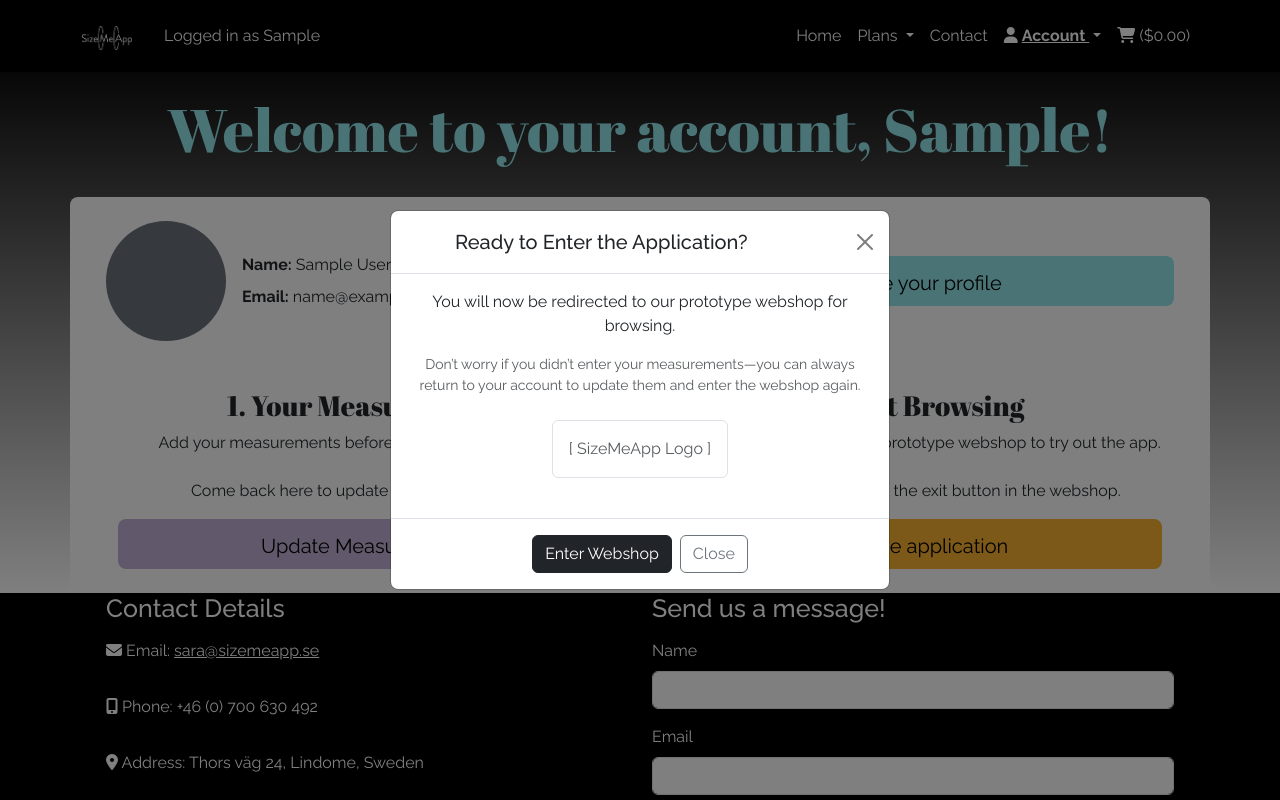
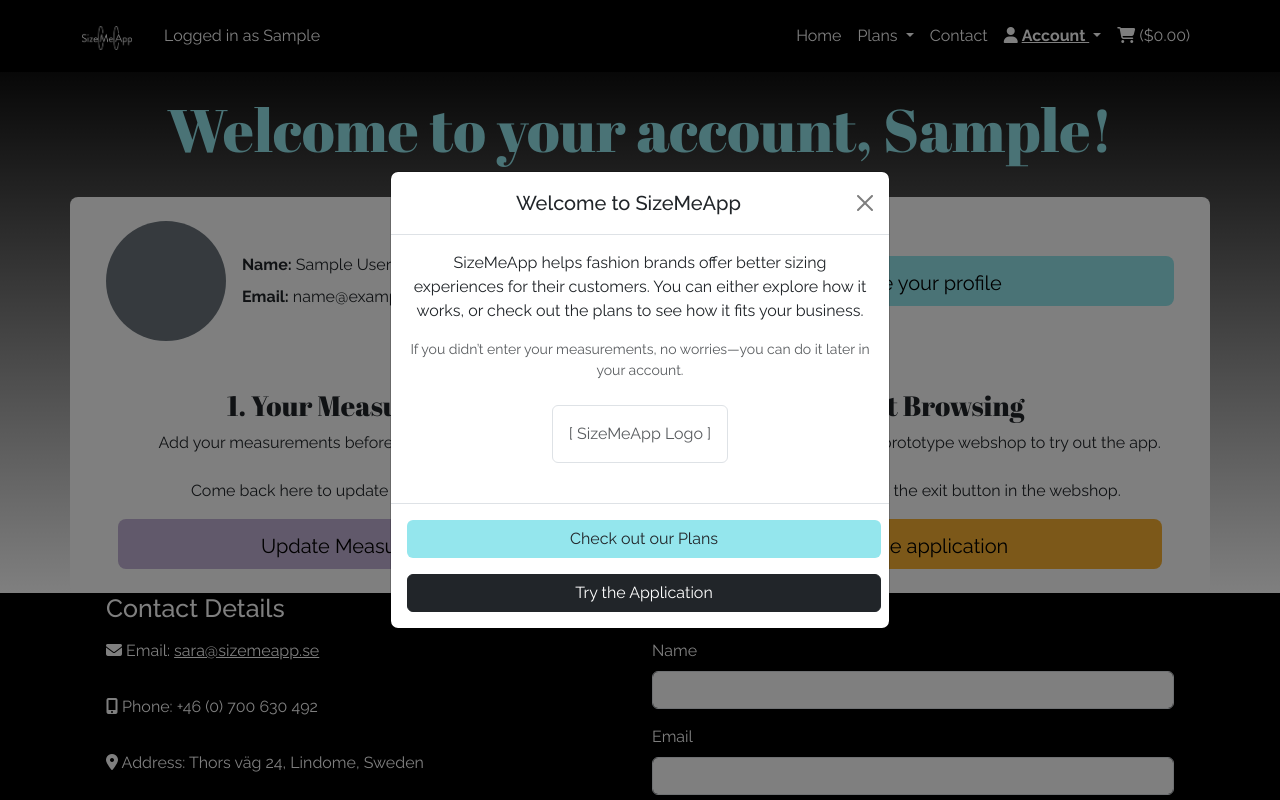
Before and after one commit to Sara-Sundin/SizeMeApp_MVP, a Django app: page /accounts/dashboard/ in a window 1280 px wide, after a click on "Skip for now". Run offline with Django 5.2, Linux system fonts and the light colour scheme; the visitor is signed in with stand-in values (Sample User, id 1); some libraries are stand-ins or nearby versions.

Commit message:
update welcome modal with redirect to plans

```diff
--- a/accounts/templates/accounts/modals.html
+++ b/accounts/templates/accounts/modals.html
@@ -137,22 +137,23 @@
   </div>
 </div>
 
-<!-- Enter Application Modal -->
+<!-- Welcome Modal -->
 <div class="modal fade" id="redirectModal" tabindex="-1" aria-labelledby="redirectModalLabel" aria-hidden="true">
   <div class="modal-dialog modal-dialog-centered">
     <div class="modal-content">
 
       <div class="modal-header">
-        <h5 class="modal-title px-5" id="redirectModalLabel">Ready to Enter the Application?</h5>
+        <h5 class="modal-title px-4 text-center w-100" id="redirectModalLabel">Welcome to SizeMeApp</h5>
         <button type="button" class="btn-close" data-bs-dismiss="modal" aria-label="Close"></button>
       </div>
 
       <div class="modal-body text-center">
-        <p>
-          You will now be redirected to our prototype webshop for browsing.
+        <p class="mb-3">
+          SizeMeApp helps fashion brands offer better sizing experiences for their customers.
+          You can either explore how it works, or check out the plans to see how it fits your business.
         </p>
         <p class="small text-muted">
-          Don’t worry if you didn’t enter your measurements—you can always return to your account to update them and enter the webshop again.
+          If you didn’t enter your measurements, no worries—you can do it later in your account.
         </p>
 
         <!-- Logo Placeholder -->
@@ -163,10 +164,10 @@
         </div>
       </div>
 
-      <div class="modal-footer justify-content-center">
-        <a href="{% url 'webshop' %}" class="btn btn-dark">Enter Webshop</a>
-        <button type="button" class="btn btn-outline-secondary" data-bs-dismiss="modal">Close</button>
-      </div>
+      <div class="modal-footer flex-column gap-2">
+         <a href="{% url 'home' %}#plans" class="btn cta-btn--primary w-100">Check out our Plans</a>
+         <a href="{% url 'webshop' %}" class="btn btn-dark w-100">Try the Application</a>
+        </div>
 
     </div>
   </div>
```
